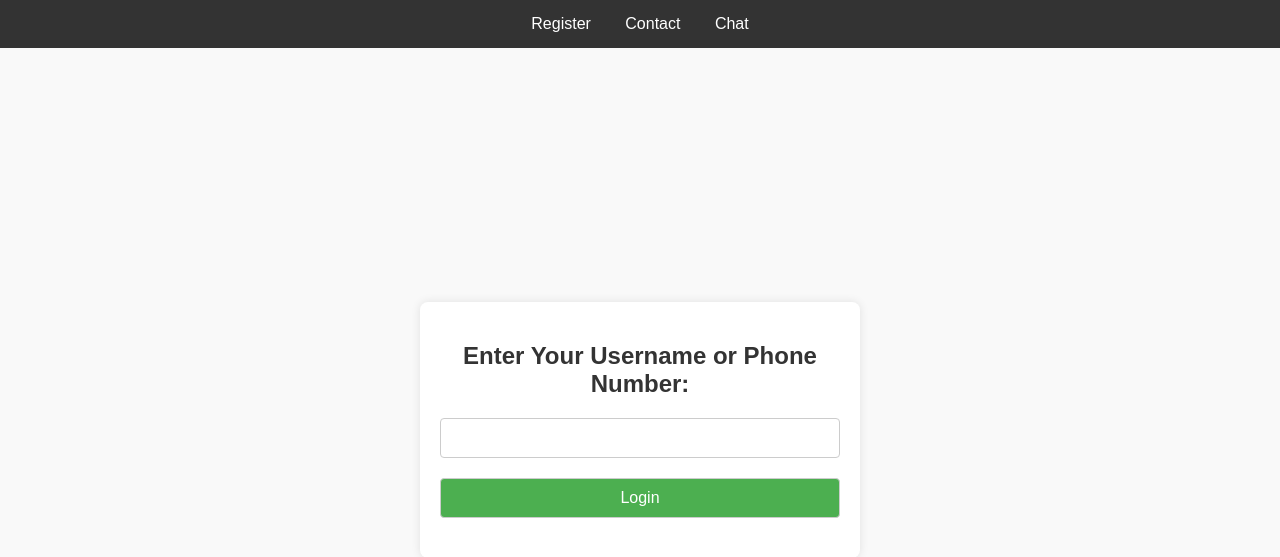
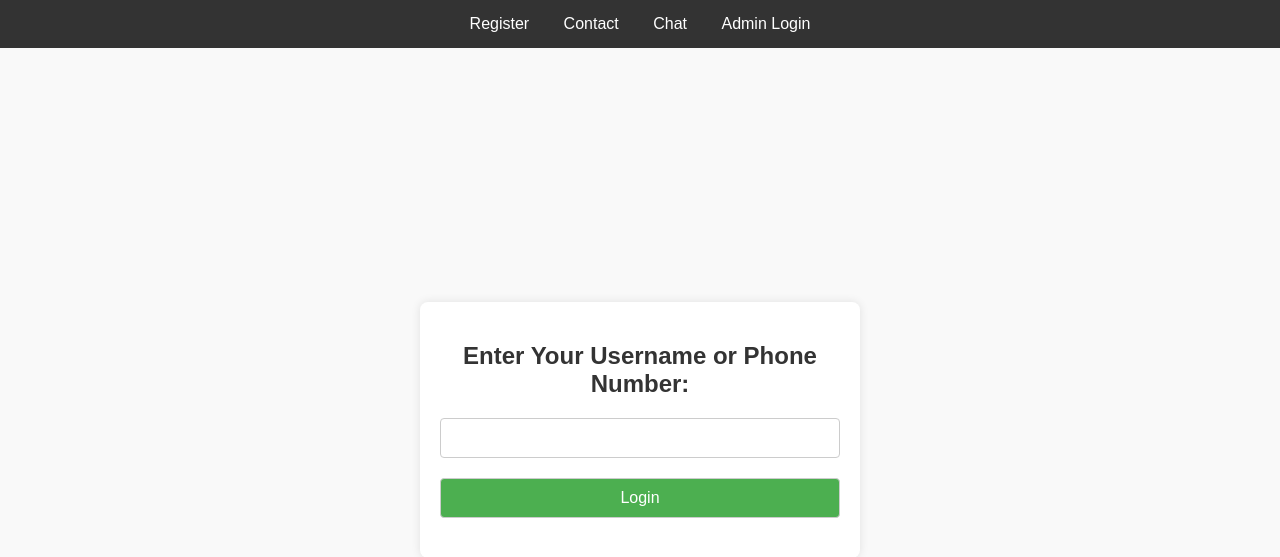
Before and after one commit to pazinstar/wifi2024, a Django app: page / in a window 1280 px wide. Shown: the top 557 px of the page. Run offline with Django 4.2, Linux system fonts and the light colour scheme.

Commit message:
Admin inte

```diff
--- a/balance/templates/balance/home.html
+++ b/balance/templates/balance/home.html
@@ -99,6 +99,7 @@
         <a href="#">Register</a>
         <a href="#">Contact</a>
         <a href="#">Chat</a>
+        <a href="{% url 'balance:admin_login' %}">Admin Login</a>
     </div>
 
     <div class="container">
--- a/balance/urls.py
+++ b/balance/urls.py
@@ -4,7 +4,10 @@ from .views import*
 app_name = 'balance'
 
 urlpatterns = [
+
     path('', home, name='home'),
+
     path('balance/<str:username>/', show_balance, name='show_balance'),
     path('external-page/', external_page, name='external_page'),
+    path('admin-login/', admin_login_view, name='admin_login'),
 ]
--- a/balance/views.py
+++ b/balance/views.py
@@ -23,3 +23,10 @@ def external_page(request):
     # Replace 'https://www.example.com' with the actual external link you want to display
     external_url = 'https://kdc2.000webhostapp.com/index.php'
     return render(request, 'balance/external_page.html', {'external_url': external_url})
+from django.shortcuts import redirect
+
+from django.shortcuts import redirect
+
+def admin_login_view(request):
+    # Redirect to the admin login page
+    return redirect('admin:login')
```
Also changed, not shown: db.sqlite3.
